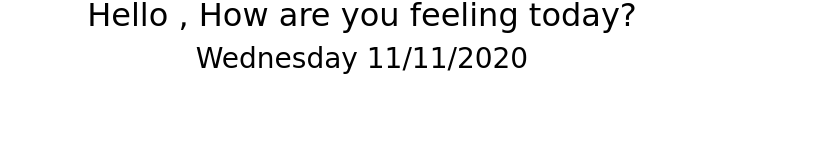
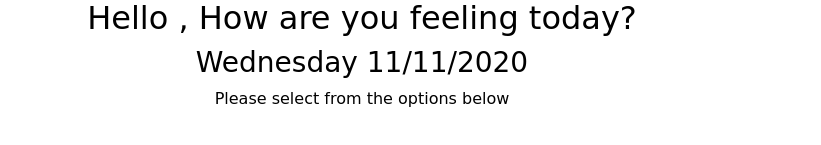
Before and after one commit to tinwilco/project32, a React (Create React App) app: page / in a window 1280 px wide. Shown: the part 265-410 px from the top of the page, without its empty margins (278-1099 px from the left). Built offline with nearby package versions, Linux system fonts and the light colour scheme.

Commit message:
Fixed test sizing issue as well as other bugs with testing/jest

```diff
--- a/src/components/ColleagueInterface/ColleagueInterface.jsx
+++ b/src/components/ColleagueInterface/ColleagueInterface.jsx
@@ -62,11 +62,7 @@ const ColleagueInterface = ({ darkMode }) => {
         {format(selectedDate, "EEEE dd/MM/yyyy")}
       </h3>
       {!selectedMood && (
-        <p
-          className={
-            darkMode ? styles.HelpBackground : lightstyles.HelpBackground
-          }
-        >
+        <p className={darkMode ? styles.HelpText : lightstyles.HelpText}>
           Please select from the options below
         </p>
       )}
@@ -116,8 +112,4 @@ ColleagueInterface.propTypes = {
   darkMode: PropTypes.string.isRequired,
 };
 
-ColleagueInterface.defaultProps = {
-  darkMode: "",
-};
-
 export default ColleagueInterface;
--- a/src/components/ColleagueInterface/ColleagueInterface.module.css
+++ b/src/components/ColleagueInterface/ColleagueInterface.module.css
@@ -37,7 +37,7 @@
 }
 
 .HelpText {
-  font-size: 8px;
+  font-size: 16px;
   transition-duration: 2s;
-  color: whte;
+  color: white;
 }
--- a/src/components/LightApp.module.css
+++ b/src/components/LightApp.module.css
@@ -58,7 +58,7 @@
 }
 
 .HelpText {
-  font-size: 8px;
+  font-size: 16px;
   transition-duration: 2s;
-  color: whte;
+  color: black;
 }
--- a/src/components/ManagerInterface/ManagerInterface.jsx
+++ b/src/components/ManagerInterface/ManagerInterface.jsx
@@ -77,8 +77,4 @@ ManagerInterface.propTypes = {
   darkMode: PropTypes.string.isRequired,
 };
 
-ManagerInterface.defaultProps = {
-  darkMode: "",
-};
-
 export default ManagerInterface;
--- a/src/components/UsernameEntry/UsernameEntry.jsx
+++ b/src/components/UsernameEntry/UsernameEntry.jsx
@@ -30,8 +30,4 @@ UsernameEntry.propTypes = {
   darkMode: PropTypes.string.isRequired,
 };
 
-UsernameEntry.defaultProps = {
-  darkMode: "",
-};
-
 export default UsernameEntry;
```
